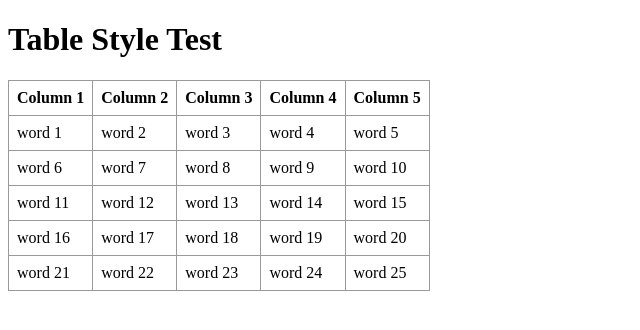
After one commit to freezach/Codenames, a PHP site: page /tabletest.html in a window 1280 px wide. The commit adds this page. Shown: the top 330 px of the page, without its empty margins (0-640 px from the left). Run offline with PHP 8.4, Linux system fonts and the light colour scheme.

Commit message:
Syncing all files from local to rpi.

```diff
--- a/enter.php
+++ b/enter.php
@@ -5,7 +5,9 @@
 </head>
 <body>
   <form class="" action="index.html" method="post">
-    <textarea name="name" rows="8" cols="80">Enter Name:</textarea>
+    <p>Enter Name:</p>
+    <input type="text" id="gamename" name="gamename" value="">
+
     <input type="submit" name="" value="">
   </form>
 </body>
--- /dev/null
+++ b/sample.json
@@ -0,0 +1 @@
+data = '[{"name" : "Ashwin", "age" : "20"},{"name" : "Abhinandan", "age" : "20"}]';
--- /dev/null
+++ b/tabletest.css
@@ -0,0 +1,9 @@
+table {
+  border-collapse: collapse;
+}
+
+td, th {
+  border: 1px solid #999;
+  padding: 0.5rem;
+  text-align: left;
+}
--- /dev/null
+++ b/tabletest.html
@@ -0,0 +1,65 @@
+<!DOCTYPE html>
+<html>
+
+<head>
+    <link rel="stylesheet" href="tabletest.css" />
+
+    <meta charset="utf-8">
+</head>
+
+<body>
+
+    <h1>Table Style Test</h1>
+  <table id="table">
+      <thead>
+          <tr>
+              <th>Column 1</th>
+              <th>Column 2</th>
+              <th>Column 3</th>
+              <th>Column 4</th>
+              <th>Column 5</th>
+
+          </tr>
+      </thead>
+      <tr>
+          <td>word 1</td>
+          <td>word 2</td>
+          <td>word 3</td>
+          <td>word 4</td>
+          <td>word 5</td>
+      </tr>
+      <tr>
+          <td>word 6</td>
+          <td>word 7</td>
+          <td>word 8</td>
+          <td>word 9</td>
+          <td>word 10</td>
+      </tr>
+      <tr>
+          <td>word 11</td>
+          <td>word 12</td>
+          <td>word 13</td>
+          <td>word 14</td>
+          <td>word 15</td>
+      </tr>
+      <tr>
+          <td>word 16</td>
+          <td>word 17</td>
+          <td>word 18</td>
+          <td>word 19</td>
+          <td>word 20</td>
+      </tr>
+      <tr>
+          <td>word 21</td>
+          <td>word 22</td>
+          <td>word 23</td>
+          <td>word 24</td>
+          <td>word 25</td>
+      </tr>
+  </table>
+
+
+
+</body>
+
+</html>
```
Also changed, not shown: background.js (added, +13 -0 lines), codenames_script.js (added, +24 -0 lines), gameSetup.html (added, +34 -0 lines), coverimage.jpeg (added), manifest.json (added), 1 other file.
